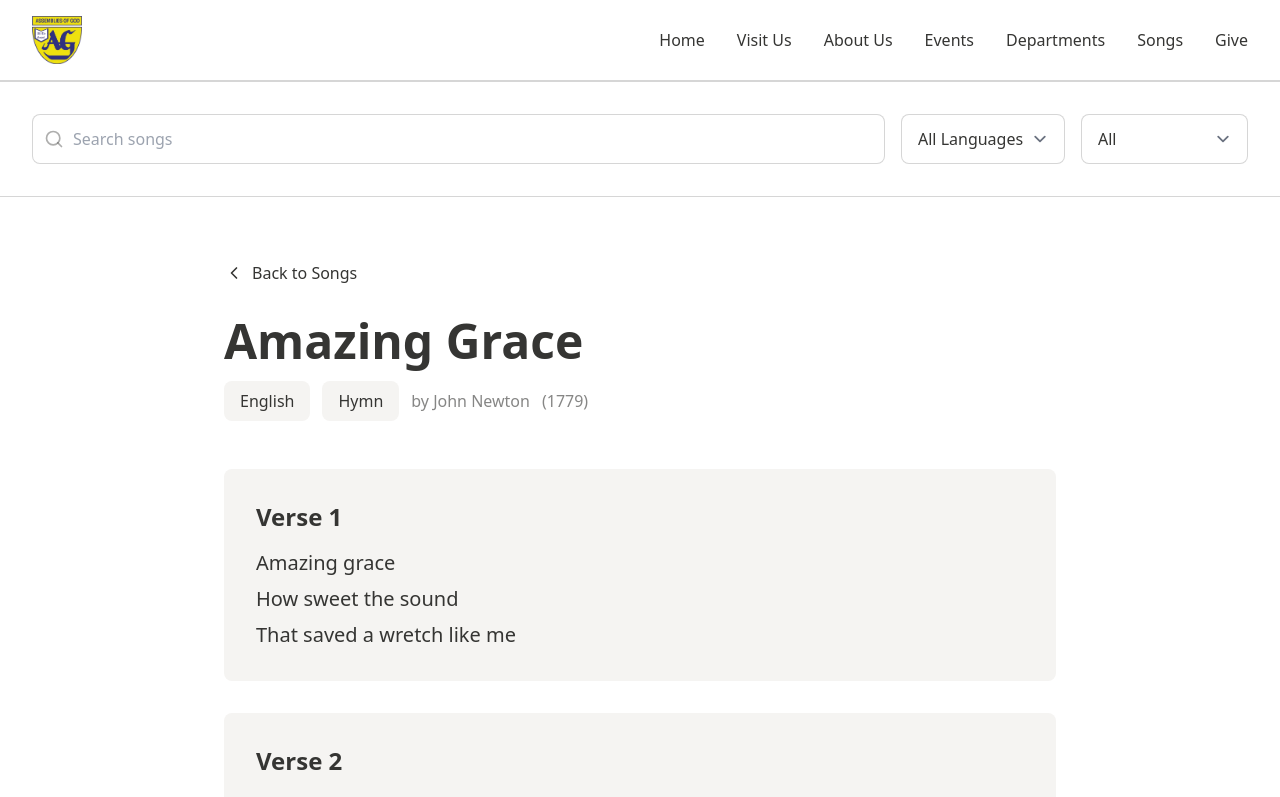
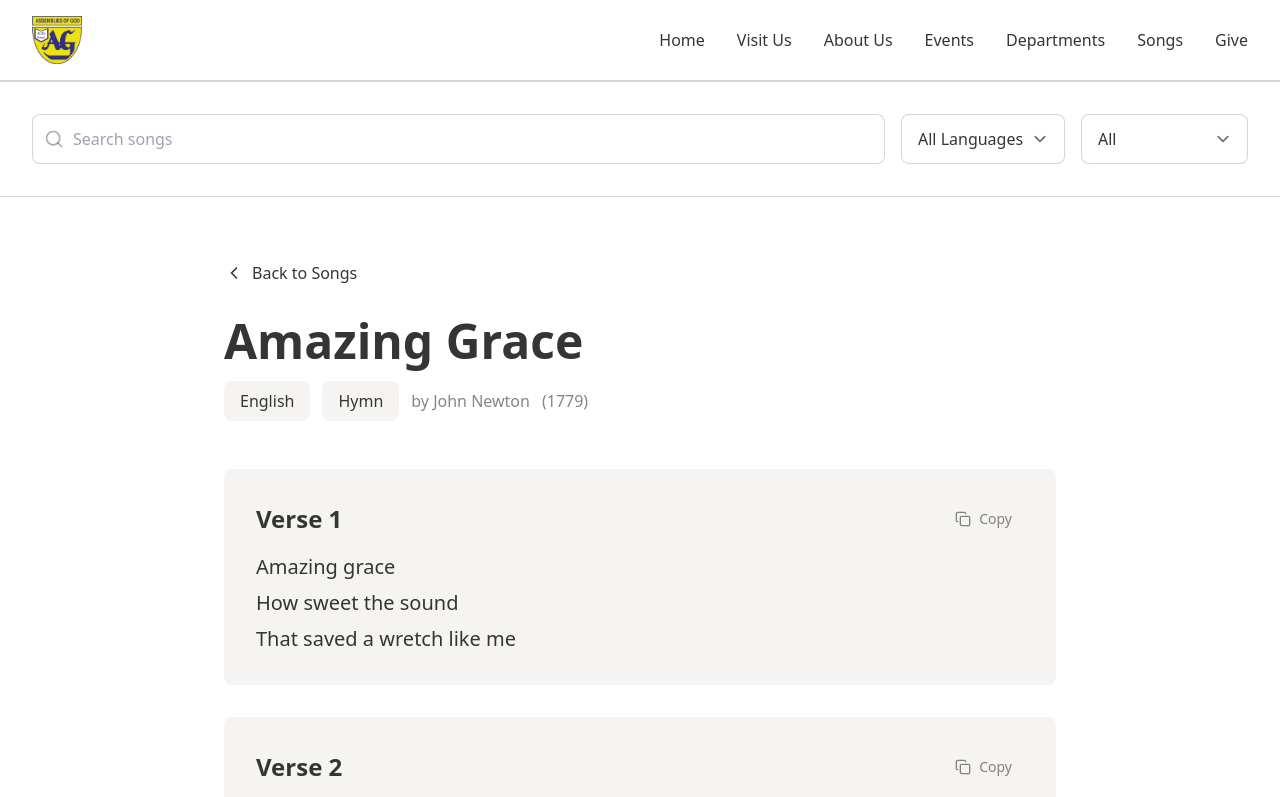
Before and after one commit to judithoseitete/mtcag, a Next.js app: page /songs/1 in a window 1280 px wide. Shown: the top 797 px of the page. Built offline with nearby package versions, Linux system fonts and the light colour scheme.

Commit message:
Option A: Add vibrant colorful design with all 5 brand colors on homepage

```diff
--- a/app/songs/[id]/page.tsx
+++ b/app/songs/[id]/page.tsx
@@ -4,7 +4,7 @@ import { useState } from "react";
 import Link from "next/link";
 import { useParams } from "next/navigation";
 import { songs } from "@/constants/songs";
-import { Search, ChevronLeft } from "lucide-react";
+import { Search, ChevronLeft, Copy, Check } from "lucide-react";
 import Footer from "@/components/layout/Footer";
 
 export default function SongDetailPage() {
@@ -17,6 +17,7 @@ export default function SongDetailPage() {
     "All" | "English" | "Twi"
   >("All");
   const [categoryFilter, setCategoryFilter] = useState<string>("All");
+  const [copiedSection, setCopiedSection] = useState<number | null>(null);
 
   const categories = ["All", "Hymn", "Worship", "Praises", "Contemporary"];
 
@@ -47,6 +48,23 @@ export default function SongDetailPage() {
     if (type === "intro") return "Intro";
     if (type === "outro") return "Outro";
     return "";
+  };
+
+  const copySectionToClipboard = (sectionIndex: number) => {
+    const section = song!.sections[sectionIndex];
+    const sectionText = section.lines
+      .map((line) => {
+        if (line.translation) {
+          return `${line.primary} (${line.translation})`;
+        }
+        return line.primary;
+      })
+      .join("\n");
+
+    navigator.clipboard.writeText(sectionText).then(() => {
+      setCopiedSection(sectionIndex);
+      setTimeout(() => setCopiedSection(null), 2000);
+    });
   };
 
   return (
@@ -151,11 +169,30 @@ export default function SongDetailPage() {
             {song.sections.map((section, sectionIndex) => (
               <div
                 key={sectionIndex}
-                className="bg-brand-neutral rounded-lg p-6 md:p-8"
+                className="bg-brand-neutral rounded-lg p-6 md:p-8 relative group"
               >
-                <h2 className="text-xl md:text-2xl font-bold text-brand-gray mb-4">
-                  {getSectionTitle(section.type, section.number)}
-                </h2>
+                <div className="flex items-center justify-between mb-4">
+                  <h2 className="text-xl md:text-2xl font-bold text-brand-gray">
+                    {getSectionTitle(section.type, section.number)}
+                  </h2>
+                  <button
+                    onClick={() => copySectionToClipboard(sectionIndex)}
+                    className="flex items-center gap-2 px-3 py-2 text-brand-gray/60 hover:text-brand-gray hover:bg-white rounded-lg transition-all"
+                    title="Copy section"
+                  >
+                    {copiedSection === sectionIndex ? (
+                      <>
+                        <Check className="w-4 h-4" />
+                        <span className="text-sm">Copied!</span>
+                      </>
+                    ) : (
+                      <>
+                        <Copy className="w-4 h-4" />
+                        <span className="text-sm hidden md:inline">Copy</span>
+                      </>
+                    )}
+                  </button>
+                </div>
                 <div className="space-y-2">
                   {section.lines.map((line, lineIndex) => (
                     <p
--- a/components/departments/DepartmentTabs.tsx
+++ b/components/departments/DepartmentTabs.tsx
@@ -75,7 +75,7 @@ export default function DepartmentTabs({
                 return (
                   <button
                     key={dept.id}
-                    ref={(el) => (buttonRefs.current[dept.id] = el)}
+                    ref={(el) => { buttonRefs.current[dept.id] = el; }}
                     onClick={() => handleTabClick(dept.id, hasSubDepts)}
                     className={`
                       dropdown-container px-4 md:px-6 py-3 md:py-4 font-semibold text-sm md:text-base whitespace-nowrap border-b-2 transition-colors flex items-center gap-1
--- a/components/home/AboutSection.tsx
+++ b/components/home/AboutSection.tsx
@@ -2,9 +2,9 @@ import Button from "../ui/Button";
 
 export default function AboutSection() {
   return (
-    <section className="bg-white min-h-[80vh] flex items-center px-4 sm:px-6 lg:px-8">
+    <section className="bg-brand-yellow min-h-[80vh] flex items-center px-4 sm:px-6 lg:px-8">
       <div className="max-w-7xl mx-auto w-full">
-        <div className="bg-brand-neutral rounded-3xl px-8 py-16 md:px-16 md:py-20 lg:px-24 lg:py-24">
+        <div className="bg-white/95 rounded-3xl px-8 py-16 md:px-16 md:py-20 lg:px-24 lg:py-24 shadow-2xl">
           <div className="max-w-3xl mx-auto text-center">
             <h2 className="text-3xl md:text-4xl lg:text-5xl font-bold text-brand-gray mb-8 md:mb-12">
               Get to know us
--- a/components/home/DepartmentsSection.tsx
+++ b/components/home/DepartmentsSection.tsx
@@ -4,7 +4,11 @@ import { departments } from "@/constants/departments";
 export default function DepartmentsSection() {
   const mainDepartments = departments.map((dept) => ({
     name: dept.name.replace(" Department", "").replace(" & Music", ""),
+    id: dept.id,
   }));
+
+  // Assign colors to departments
+  const colors = ["bg-brand-red", "bg-brand-blue", "bg-brand-yellow", "bg-brand-red", "bg-brand-blue", "bg-brand-yellow"];
 
   return (
     <section className="bg-white min-h-[80vh] flex items-center py-8 md:py-20 px-4 sm:px-6 lg:px-8">
@@ -17,11 +21,11 @@ export default function DepartmentsSection() {
           <div className="space-y-6">
             {/* First row: 2 items side by side on desktop, stacked on mobile */}
             <div className="grid grid-cols-1 md:grid-cols-2 gap-6">
-              {mainDepartments.slice(0, 2).map((department) => (
+              {mainDepartments.slice(0, 2).map((department, index) => (
                 <Link
                   key={department.name}
                   href="/departments"
-                  className="bg-brand-gray rounded-lg p-10 md:p-12 min-h-[200px] md:min-h-[240px] text-center hover:shadow-lg hover:scale-105 transition-all duration-300 flex flex-col items-center justify-center"
+                  className={`${colors[index]} rounded-lg p-10 md:p-12 min-h-[200px] md:min-h-[240px] text-center hover:shadow-xl hover:scale-105 transition-all duration-300 flex flex-col items-center justify-center`}
                 >
                   <h3 className="text-2xl md:text-3xl font-bold text-white">
                     {department.name}
@@ -32,11 +36,11 @@ export default function DepartmentsSection() {
 
             {/* Second row: 3 items side by side on desktop, stacked on mobile */}
             <div className="grid grid-cols-1 md:grid-cols-3 gap-6">
-              {mainDepartments.slice(2, 5).map((department) => (
+              {mainDepartments.slice(2, 5).map((department, index) => (
                 <Link
                   key={department.name}
                   href="/departments"
-                  className="bg-brand-gray rounded-lg p-10 md:p-12 min-h-[200px] md:min-h-[240px] text-center hover:shadow-lg hover:scale-105 transition-all duration-300 flex flex-col items-center justify-center"
+                  className={`${colors[index + 2]} rounded-lg p-10 md:p-12 min-h-[200px] md:min-h-[240px] text-center hover:shadow-xl hover:scale-105 transition-all duration-300 flex flex-col items-center justify-center`}
                 >
                   <h3 className="text-2xl md:text-3xl font-bold text-white">
                     {department.name}
@@ -47,11 +51,11 @@ export default function DepartmentsSection() {
 
             {/* Third row: 1 item (full width) */}
             <div className="grid grid-cols-1 gap-6">
-              {mainDepartments.slice(5, 6).map((department) => (
+              {mainDepartments.slice(5, 6).map((department, index) => (
                 <Link
                   key={department.name}
                   href="/departments"
-                  className="bg-brand-gray rounded-lg p-10 md:p-12 min-h-[200px] md:min-h-[240px] text-center hover:shadow-lg hover:scale-105 transition-all duration-300 flex flex-col items-center justify-center"
+                  className={`${colors[index + 5]} rounded-lg p-10 md:p-12 min-h-[200px] md:min-h-[240px] text-center hover:shadow-xl hover:scale-105 transition-all duration-300 flex flex-col items-center justify-center`}
                 >
                   <h3 className="text-2xl md:text-3xl font-bold text-white">
                     {department.name}
--- a/components/home/ServiceCard.tsx
+++ b/components/home/ServiceCard.tsx
@@ -20,16 +20,16 @@ export default function ServiceCard({
       } md:py-10 md:px-12 text-center ${showDivider ? "relative" : ""}`}
     >
       {showDivider && dividerPosition === "bottom" && (
-        <div className="absolute -bottom-6 left-1/2 -translate-x-1/2 w-32 h-0.5 bg-brand-gray/30 md:hidden"></div>
+        <div className="absolute -bottom-6 left-1/2 -translate-x-1/2 w-32 h-0.5 bg-white/30 md:hidden"></div>
       )}
-      <h3 className="text-lg md:text-xl font-semibold text-brand-gray/70 mb-3 uppercase tracking-wide">
+      <h3 className="text-lg md:text-xl font-semibold text-white/80 mb-3 uppercase tracking-wide">
         {title}
       </h3>
       <p
-        className="text-3xl md:text-4xl lg:text-5xl font-bold text-brand-red mb-6"
+        className="text-3xl md:text-4xl lg:text-5xl font-bold text-brand-yellow mb-6"
         dangerouslySetInnerHTML={{ __html: mainText }}
       />
-      <button className="px-6 py-3 border-2 border-brand-gray text-brand-gray font-semibold rounded-lg hover:bg-brand-gray hover:text-white transition-colors">
+      <button className="px-6 py-3 border-2 border-white text-white font-semibold rounded-lg hover:bg-white hover:text-brand-blue transition-colors">
         {buttonText}
       </button>
     </div>
--- a/components/home/ServiceSection.tsx
+++ b/components/home/ServiceSection.tsx
@@ -2,12 +2,12 @@ import ServiceCard from "./ServiceCard";
 
 export default function ServiceSection() {
   return (
-    <section className="bg-white min-h-[80vh] flex items-center">
+    <section className="bg-brand-blue min-h-[80vh] flex items-center">
       <div className="max-w-5xl mx-auto px-4 sm:px-6 lg:px-8">
-        <h2 className="text-3xl md:text-4xl lg:text-5xl font-bold text-brand-gray text-center mb-8 md:mb-12">
+        <h2 className="text-3xl md:text-4xl lg:text-5xl font-bold text-white text-center mb-8 md:mb-12">
           Join us this Sunday
         </h2>
-        <div className="flex flex-col md:flex-row md:divide-x-2 divide-brand-gray/30">
+        <div className="flex flex-col md:flex-row md:divide-x-2 divide-white/30">
           <ServiceCard
             title="Time"
             mainText="8:00 AM to<br />10:30 AM"
```
